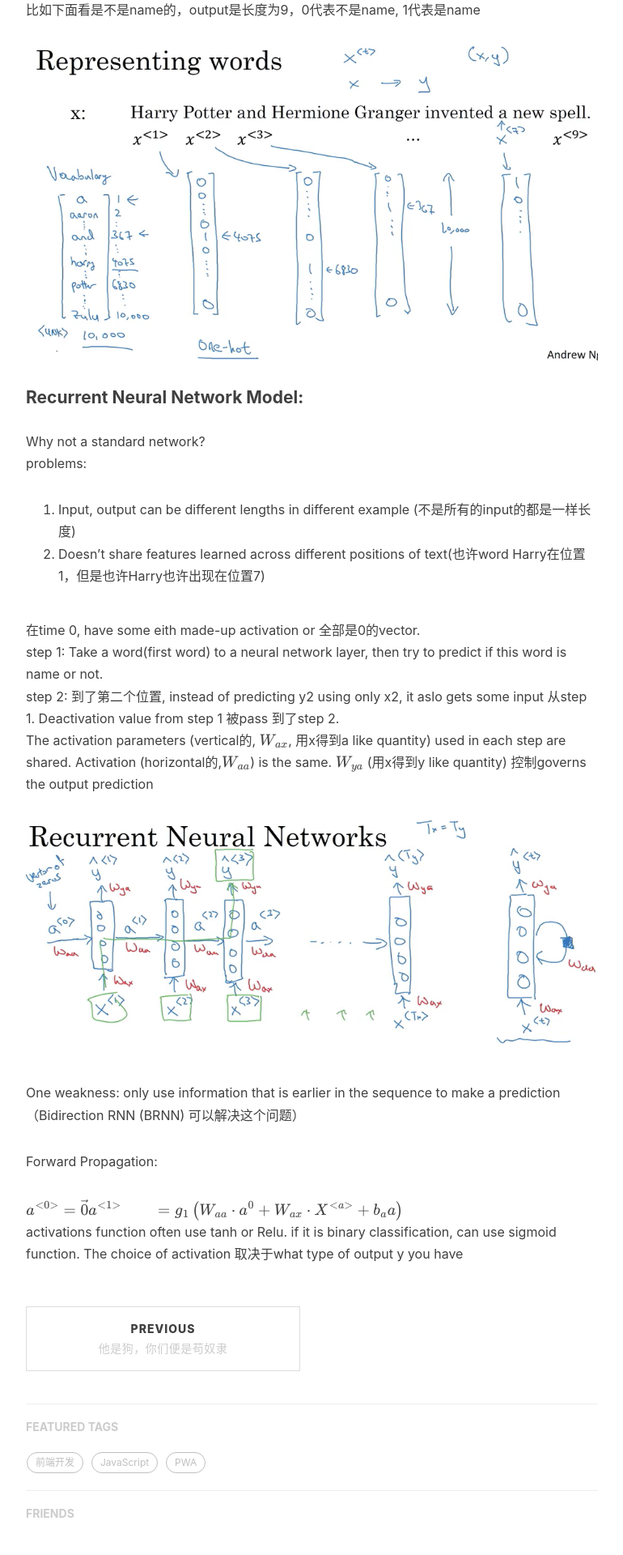
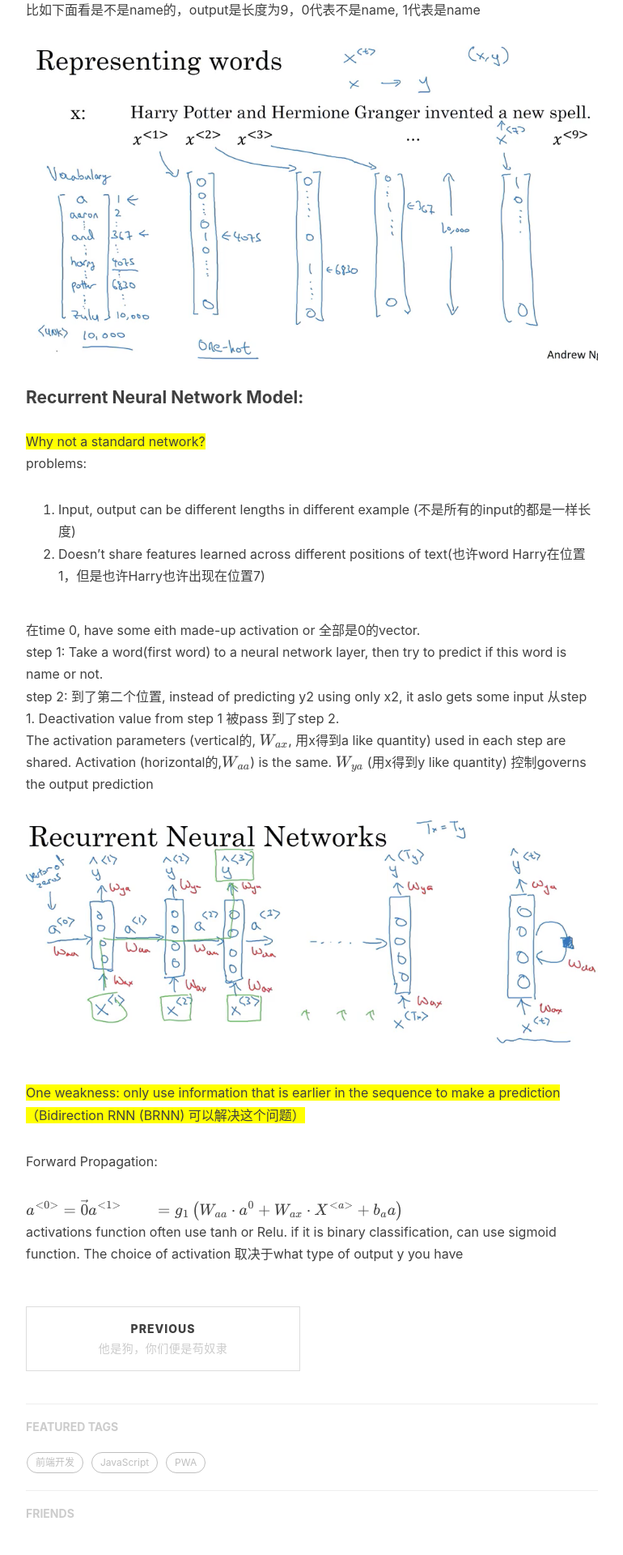
Before and after one commit to beckswu/beckswu.github.io, a Jekyll site: the page built from _posts/2018-09-12-deep-learning-rnn-note.markdown, in a window 1280 px wide. Shown: the part 2016-3936 px from the top of the page at 81% size, without its empty margins (233-1003 px from the left). Built offline with Jekyll 4.4.1, drawn with Linux system fonts in a browser that asks for light colours; nearby versions of some CDN libraries; formulas are drawn with MathJax 3; comment, search, counter and statistics services are not loaded.

Commit message:
add color

```diff
--- a/_posts/2018-09-12-deep-learning-rnn-note.markdown
+++ b/_posts/2018-09-12-deep-learning-rnn-note.markdown
@@ -49,7 +49,7 @@ $$ vector长度是10000， 只有第100位是1，剩下都是0. if 遇见了word
 [![](https://raw.githubusercontent.com/beckswu/beckswu.github.io/master/img/post/Deep%20Learning%20-%20Sequence%20Model%20note/week1pic2.png)](https://raw.githubusercontent.com/beckswu/beckswu.github.io/master/img/post/Deep%20Learning%20-%20Sequence%20Model%20note/week1pic2.png)
 
 #### Recurrent Neural Network Model:
-Why not a standard network? <br/>
+<span style="background-color: #FFFF00">Why not a standard network?</span> <br/>
 problems:
 1. Input, output can be different lengths in different example (不是所有的input的都是一样长度)
 2. Doesn't share features learned across different positions of text(也许word Harry在位置1，但是也许Harry也许出现在位置7)
@@ -60,7 +60,9 @@ step 2: 到了第二个位置, instead of predicting y2 using only x2, it aslo g
 
 ![][pic3]
 
+<span style="background-color: #FFFF00">
 One weakness: only use information that is earlier in the sequence to make a prediction （Bidirection RNN (BRNN) 可以解决这个问题）
+</span>
 
 Forward Propagation:
 
```
